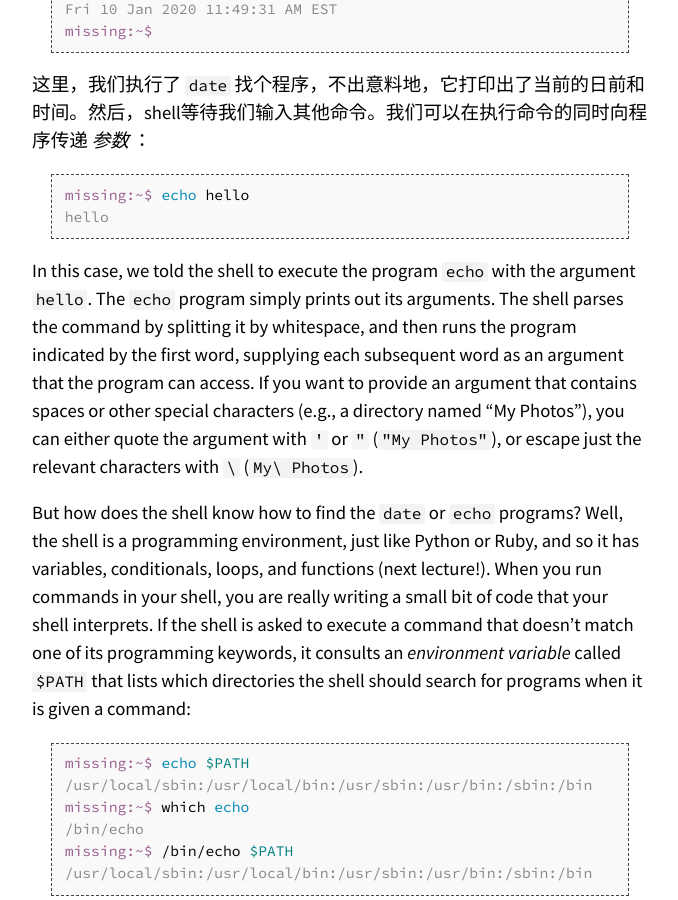
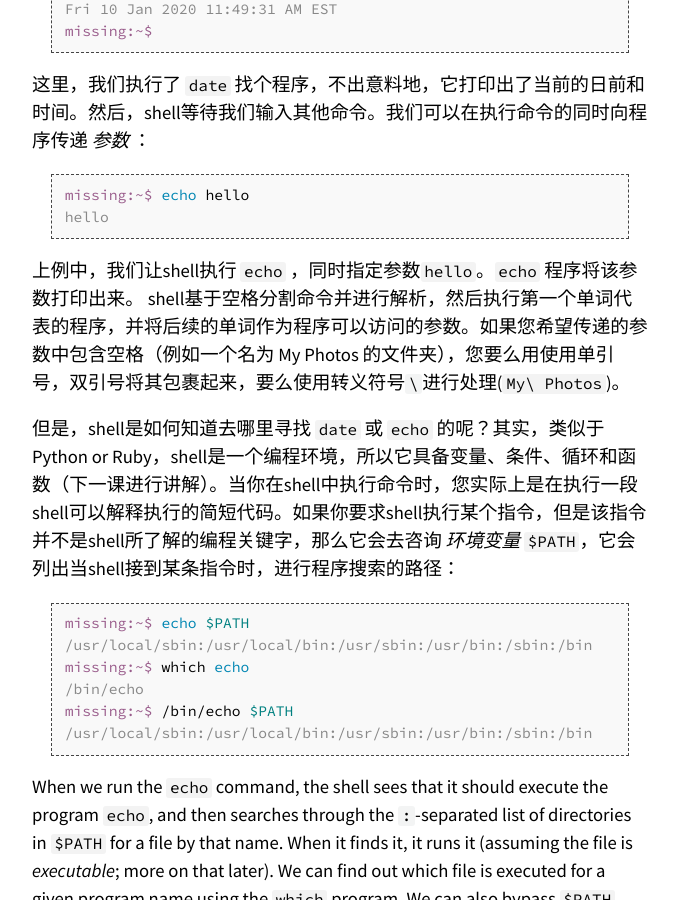
Before and after one commit to missing-semester-cn/missing-semester-cn.github.io, a Jekyll site: the page built from _2020/course-shell.md, in a window 1280 px wide and 900 px high, scrolled down 2287 px. Shown: the whole window, without its empty margins (300-978 px from the left). Built offline with Jekyll 4.4.1, drawn with Linux system fonts in a browser that asks for light colours.

Commit message:
update trans

````diff
--- a/_2020/course-shell.md
+++ b/_2020/course-shell.md
@@ -75,26 +75,10 @@ missing:~$
 missing:~$ echo hello
 hello
 ```
+上例中，我们让shell执行 `echo` ，同时指定参数`hello`。`echo` 程序将该参数打印出来。
+shell基于空格分割命令并进行解析，然后执行第一个单词代表的程序，并将后续的单词作为程序可以访问的参数。如果您希望传递的参数中包含空格（例如一个名为 My Photos 的文件夹），您要么用使用单引号，双引号将其包裹起来，要么使用转义符号`\`进行处理(`My\ Photos`)。
 
-In this case, we told the shell to execute the program `echo` with the
-argument `hello`. The `echo` program simply prints out its arguments.
-The shell parses the command by splitting it by whitespace, and then
-runs the program indicated by the first word, supplying each subsequent
-word as an argument that the program can access. If you want to provide
-an argument that contains spaces or other special characters (e.g., a
-directory named "My Photos"), you can either quote the argument with `'`
-or `"` (`"My Photos"`), or escape just the relevant characters with `\`
-(`My\ Photos`).
-
-But how does the shell know how to find the `date` or `echo` programs?
-Well, the shell is a programming environment, just like Python or Ruby,
-and so it has variables, conditionals, loops, and functions (next
-lecture!). When you run commands in your shell, you are really writing a
-small bit of code that your shell interprets. If the shell is asked to
-execute a command that doesn't match one of its programming keywords, it
-consults an _environment variable_ called `$PATH` that lists which
-directories the shell should search for programs when it is given a
-command:
+但是，shell是如何知道去哪里寻找 `date` 或 `echo` 的呢？其实，类似于Python or Ruby，shell是一个编程环境，所以它具备变量、条件、循环和函数（下一课进行讲解）。当你在shell中执行命令时，您实际上是在执行一段shell可以解释执行的简短代码。如果你要求shell执行某个指令，但是该指令并不是shell所了解的编程关键字，那么它会去咨询 _环境变量_  `$PATH`，它会列出当shell接到某条指令时，进行程序搜索的路径：
 
 
 ```console
````
